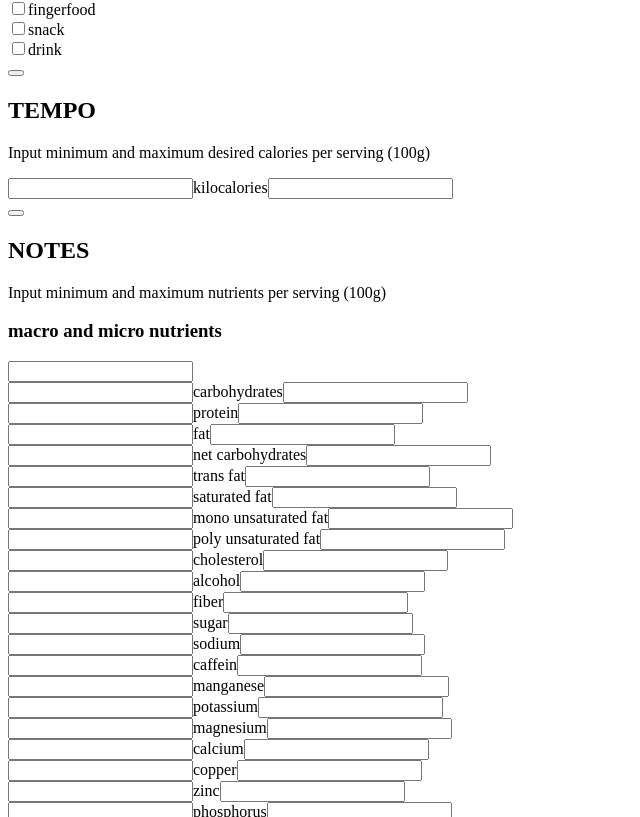
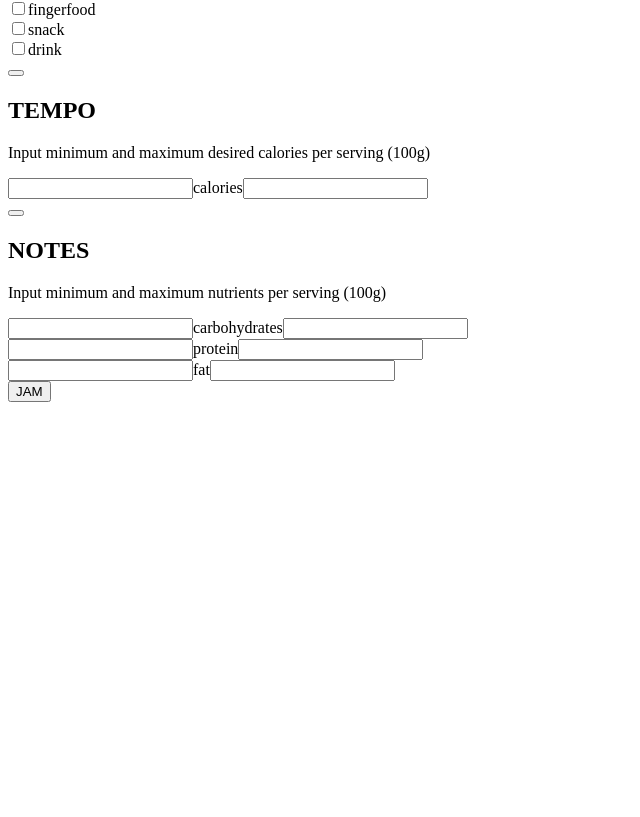
Before and after one commit to voowoou/mm-food, a Next.js app: page / in a window 1280 px wide. Shown: the part 1983-2800 px from the top of the page, without its empty margins (0-640 px from the left). After the commit the page ends 2393 px from the top, so only its background shows below. Built offline with nearby package versions, Linux system fonts and the light colour scheme.

Commit message:
Create options filter input and base vanilla form

```diff
--- a/apiconfig.json
+++ b/apiconfig.json
@@ -73,47 +73,7 @@
             "snack",
             "drink"
         ],
-        "nutrients": [
-            "carbohydrates",
-            "protein",
-            "fat",
-            "net carbohydrates",
-            "trans fat",
-            "saturated fat",
-            "mono unsaturated fat",
-            "poly unsaturated fat",
-            "cholesterol",
-            "alcohol",
-            "fiber",
-            "sugar",
-            "sodium",
-            "caffein",
-            "manganese",
-            "potassium",
-            "magnesium",
-            "calcium",
-            "copper",
-            "zinc",
-            "phosphorus",
-            "fluoride",
-            "choline",
-            "iron",
-            "vitamin A",
-            "vitamin B1",
-            "vitamin B2",
-            "vitamin B3",
-            "vitamin B5",
-            "vitamin B6",
-            "vitamin B12",
-            "vitamin C",
-            "vitamin D",
-            "vitamin E",
-            "vitamin K",
-            "folate",
-            "folic acid",
-            "iodine",
-            "selenium"
-        ],
-        "foodProperties": ["glycemic index", "glycemic load"]
+        "calories": ["calories"],
+        "nutrients": ["carbohydrates", "protein", "fat"]
     }
 }
--- /dev/null
+++ b/components/FilterOptions.tsx
@@ -0,0 +1,81 @@
+import React, { useState } from 'react';
+
+// Типизация конфига apiconfig с возможными опциями в фильтрах
+interface ApiConfig {
+    apiKey: string;
+    filters: {
+        [key: string]: string[];
+    };
+}
+
+// Типизация передаваемых пропсов
+interface FilterOptionsSearchProps {
+    apiconfig: ApiConfig;
+    filterName: string;
+}
+
+// Компонент для рендеринга опций
+const FilterOptions: React.FC<FilterOptionsSearchProps> = ({ apiconfig, filterName }) => {
+    const [searchText, setSearchText] = useState<string>(''); // Стейт для поиска по опциям в фильтре
+
+    // Хэндлер для поисковой строки
+    const handleChange = (event: React.ChangeEvent<HTMLInputElement>) => {
+        setSearchText(event.target.value);
+    };
+
+    let filteredOptions: string[]; // Отфильтрованные пользовательским вводом опции
+
+    if (searchText) {
+        filteredOptions = apiconfig.filters[filterName].filter(
+            option => option.includes(searchText.toLowerCase()), // Фильтрация по массиву опций
+        );
+    } else {
+        filteredOptions = apiconfig.filters[filterName]; // Неотфильтрованный массив
+    }
+
+    // Для calories и nutrients из apiconfig.json определены другие инпуты:
+    // не через чекбоксы, а через текстовые инпуты (для минимальных и максимальных значений)
+    return (
+        <>
+            {filterName === 'calories' || filterName === 'nutrients' ? (
+                <div className="filter-options">
+                    <div>
+                        {filteredOptions.map(filterName => (
+                            <div key={filterName}>
+                                <input
+                                    type="text"
+                                    id={`min-${filterName}`}
+                                    name={`min-${filterName}`}
+                                />
+                                <span>{filterName}</span>
+                                <input
+                                    type="text"
+                                    id={`max-${filterName}`}
+                                    name={`max-${filterName}`}
+                                />
+                            </div>
+                        ))}
+                    </div>
+                </div>
+            ) : (
+                <div className="filter-options">
+                    <input type="search" onChange={handleChange} name={filterName} />
+                    <div>
+                        {filteredOptions.map(filterName => (
+                            <div key={filterName}>
+                                <input
+                                    type="checkbox"
+                                    id={filterName}
+                                    name={filterName}
+                                />
+                                <label htmlFor={filterName}>{filterName}</label>
+                            </div>
+                        ))}
+                    </div>
+                </div>
+            )}
+        </>
+    );
+};
+
+export default FilterOptions;
--- a/components/JamInput.tsx
+++ b/components/JamInput.tsx
@@ -1,155 +1,66 @@
-import React, { FC } from 'react';
+import React, { useState, FC } from 'react';
 import apiconfig from '@/APIconfig.json';
+import FilterOptions from './FilterOptions';
 
 const JamInput: FC = () => {
+    const [cuisinesSearch, setCuisinesSearch] = useState('');
+    const [dietsSearch, setDietsSearch] = useState('');
+    const [intolerancesSearch, setIntolerancesSearch] = useState('');
+    const [typeSearch, setTypeSearch] = useState('');
+    const [nutrientsSearch, setNutrientsSearch] = useState('');
+
     return (
         <form>
-            <div className="filters">
-                <div className="heading">
+            <div className="filter">
+                <div className="filter-heading">
                     <button></button>
                     <h2>ARTISTS</h2>
                     <p>The cuisine(s) of the meal</p>
                 </div>
-                <div className="input-container">
-                    <input type="text" name="cuisines" />
-                    {/* .map() method is used to display filters saved in apiconfig */}
-                    {apiconfig.filters.cuisines.map(cuisine => (
-                        <div key={cuisine}>
-                            <input
-                                type="checkbox"
-                                id={cuisine}
-                                name={cuisine}
-                            />
-                            <label htmlFor={cuisine}>{cuisine}</label>
-                        </div>
-                    ))}
-                </div>
+                <FilterOptions apiconfig={apiconfig} filterName="cuisines" />
             </div>
-            <div className="filters">
-                <div className="heading">
+            <div className="filter">
+                <div className="filter-heading">
                     <button></button>
                     <h2>RIFFS</h2>
                     <p>The diet(s) for which the recipes must be suitable</p>
                 </div>
-                <div className="input-container">
-                    <input type="text" name="diets" />
-                    {/* .map() method is used to display filters saved in apiconfig */}
-                    {apiconfig.filters.diets.map(diet => (
-                        <div key={diet}>
-                            <input type="checkbox" id={diet} name={diet} />
-                            <label htmlFor={diet}>{diet}</label>
-                        </div>
-                    ))}
-                </div>
+                <FilterOptions apiconfig={apiconfig} filterName="diets" />
             </div>
-            <div className="filters">
-                <div className="heading">
+            <div className="filter">
+                <div className="filter-heading">
                     <button></button>
                     <h2>CHORDS</h2>
                     <p>
-                        The meal must not contain ingredients that are not
-                        suitable for people with the intolerances entered
+                        The meal must not contain ingredients that are not suitable for
+                        people with the intolerances entered
                     </p>
                 </div>
-                <div className="input-container">
-                    <input type="text" name="intolerances" />
-                    {/* .map() method is used to display filters saved in apiconfig */}
-                    {apiconfig.filters.intolerances.map(intolerance => (
-                        <div key={intolerance}>
-                            <input
-                                type="checkbox"
-                                id={intolerance}
-                                name={intolerance}
-                            />
-                            <label htmlFor={intolerance}>{intolerance}</label>
-                        </div>
-                    ))}
-                </div>
+                <FilterOptions apiconfig={apiconfig} filterName="intolerances" />
             </div>
-            <div className="filters">
-                <div className="heading">
+            <div className="filter">
+                <div className="filter-heading">
                     <button></button>
                     <h2>GENRE</h2>
                     <p>The type of the meal</p>
                 </div>
-                <div className="input-container">
-                    <input type="text" name="mealTypes" />
-                    {/* .map() method is used to display filters saved in apiconfig */}
-                    {apiconfig.filters.mealTypes.map(mealType => (
-                        <div key={mealType}>
-                            <input
-                                type="checkbox"
-                                id={mealType}
-                                name={mealType}
-                            />
-                            <label htmlFor={mealType}>{mealType}</label>
-                        </div>
-                    ))}
-                </div>
+                <FilterOptions apiconfig={apiconfig} filterName="mealTypes" />
             </div>
-            <div className="filters">
-                <div className="heading">
+            <div className="filter">
+                <div className="filter-heading">
                     <button></button>
                     <h2>TEMPO</h2>
-                    <p>
-                        Input minimum and maximum desired calories per serving
-                        (100g)
-                    </p>
+                    <p>Input minimum and maximum desired calories per serving (100g)</p>
                 </div>
-                <div className="input-container">
-                    <input type="text" id="minCalories" name="minCalories" />
-                    <span>kilocalories</span>
-                    <input type="text" id="maxCalories" name="maxCalories" />
-                </div>
+                <FilterOptions apiconfig={apiconfig} filterName="calories" />
             </div>
-            <div className="filters">
-                <div className="heading">
+            <div className="filter">
+                <div className="filter-heading">
                     <button></button>
                     <h2>NOTES</h2>
-                    <p>
-                        Input minimum and maximum nutrients per serving (100g)
-                    </p>
+                    <p>Input minimum and maximum nutrients per serving (100g)</p>
                 </div>
-                <div className="input-container">
-                    {/* .map() method is used to display filters saved in apiconfig */}
-                    <h3>macro and micro nutrients</h3>
-                    <input type="text" name="nutrients" />
-                    <div>
-                        {apiconfig.filters.nutrients.map(nutrient => (
-                            <div key={nutrient}>
-                                <input
-                                    type="text"
-                                    id={`min-${nutrient}`}
-                                    name={`min-${nutrient}`}
-                                />
-                                <span>{nutrient}</span>
-                                <input
-                                    type="text"
-                                    id={`max-${nutrient}`}
-                                    name={`max-${nutrient}`}
-                                />
-                            </div>
-                        ))}
-                    </div>
-                    <h3>food properties</h3>
-                    <div>
-                        {apiconfig.filters.foodProperties.map(property => (
-                            <div key={property}>
-                                <input
-                                    type="text"
-                                    id={`min-${property}`}
-                                    name={`min-${property}`}
-                                />
-                                <span>{property}</span>
-                                <input
-                                    type="text"
-                                    id={`max-${property}`}
-                                    name={`max-${property}`}
-                                />
-                            </div>
-                        ))}
-                    </div>
-                </div>
+                <FilterOptions apiconfig={apiconfig} filterName="nutrients" />
             </div>
             <button type="submit">JAM</button>
         </form>
```
Also changed, not shown: store/actions/fetchActions.ts (added, +18 -0 lines), store/actions/inputActions.ts (+4 -17 lines), store/reducers/inputReducer.ts (+7 -16 lines), 1 other file (tests, documents, lock files or other folders).
